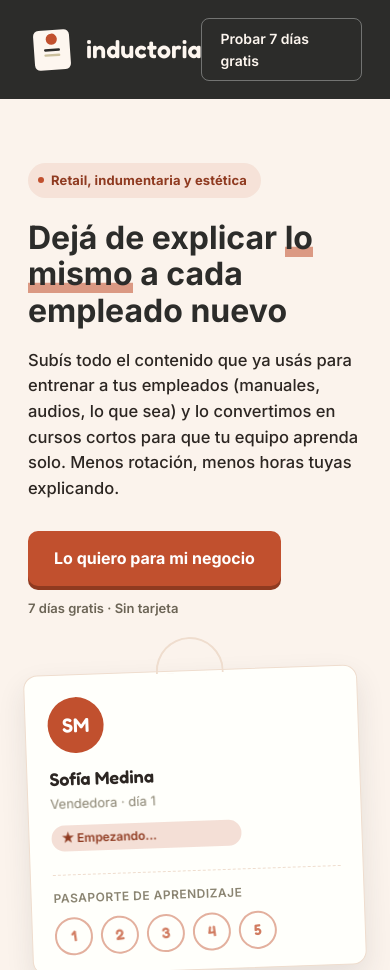
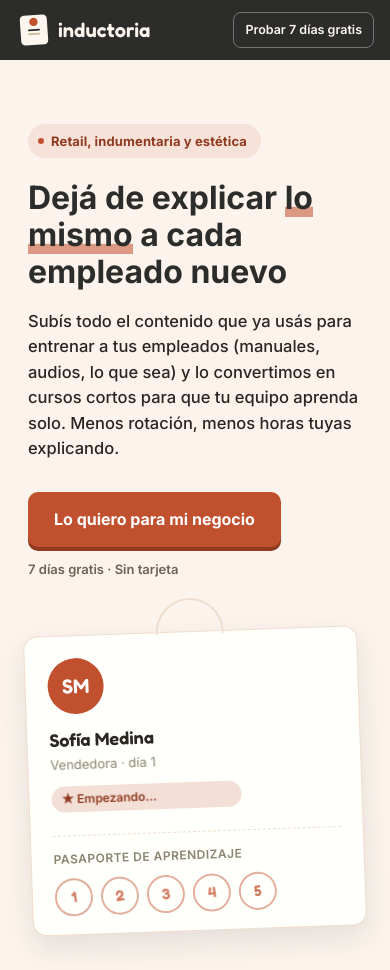
Before and after one commit to desarrollosdos/inductoria-landing, a plain HTML site: page index.html in a window 390 px wide. Shown: the top 970 px of the page. Drawn offline with Linux system fonts and the light colour scheme; no server answers.

Commit message:
Add files via upload

```diff
--- a/index.html
+++ b/index.html
@@ -336,6 +336,15 @@
     .section-title{font-size:24px;}
     .resultados-inner{display:grid; grid-template-columns:1fr 1fr; gap:10px 16px; text-align:left; justify-content:start;}
     .resultado-item{white-space:normal;}
+  }
+  @media (max-width:560px){
+    nav{padding:12px 16px;}
+    .nav-inner{gap:12px;}
+    .logo{gap:6px; min-width:0;}
+    .logo-mark{width:36px; height:36px;}
+    .logo-mark svg{width:36px; height:36px;}
+    .logo-name{font-size:20px;}
+    .nav-cta{padding:7px 11px; font-size:12.5px; white-space:nowrap; flex-shrink:0;}
   }
   @media (max-width:400px){
     .credencial{width:100%;}
```
